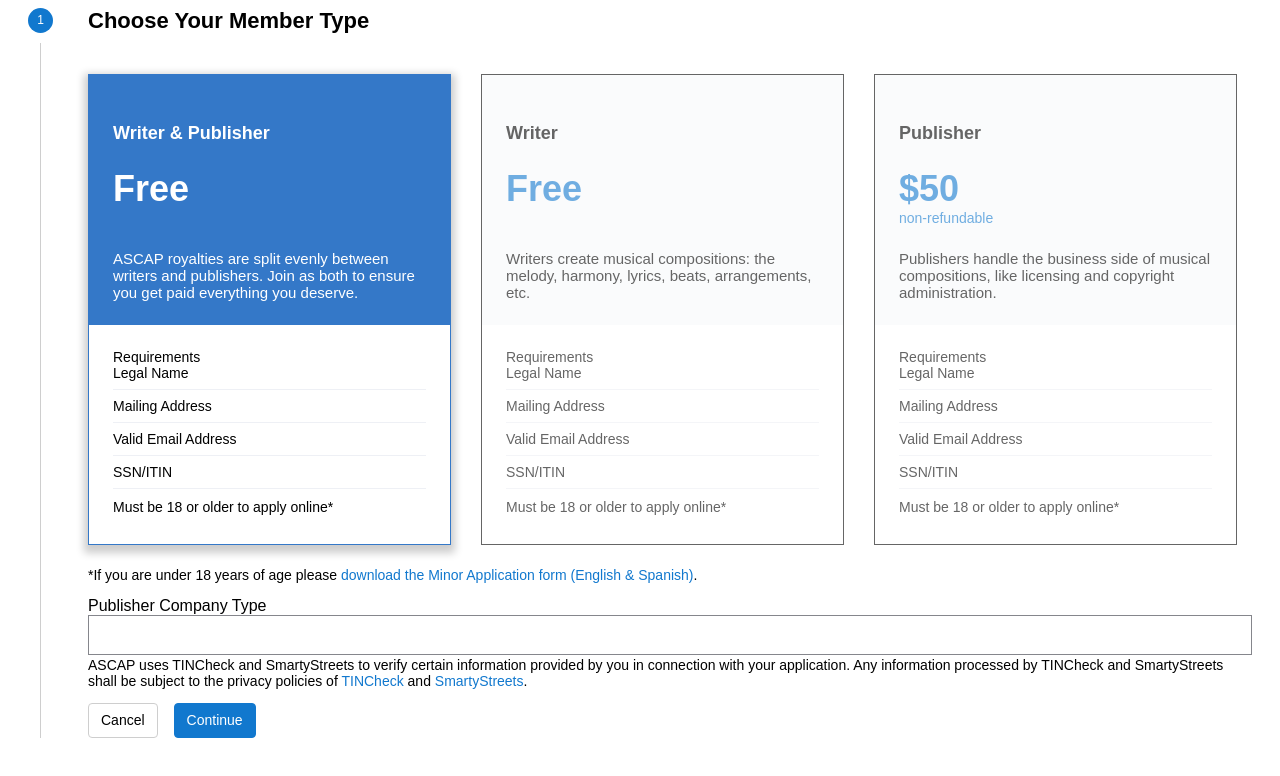
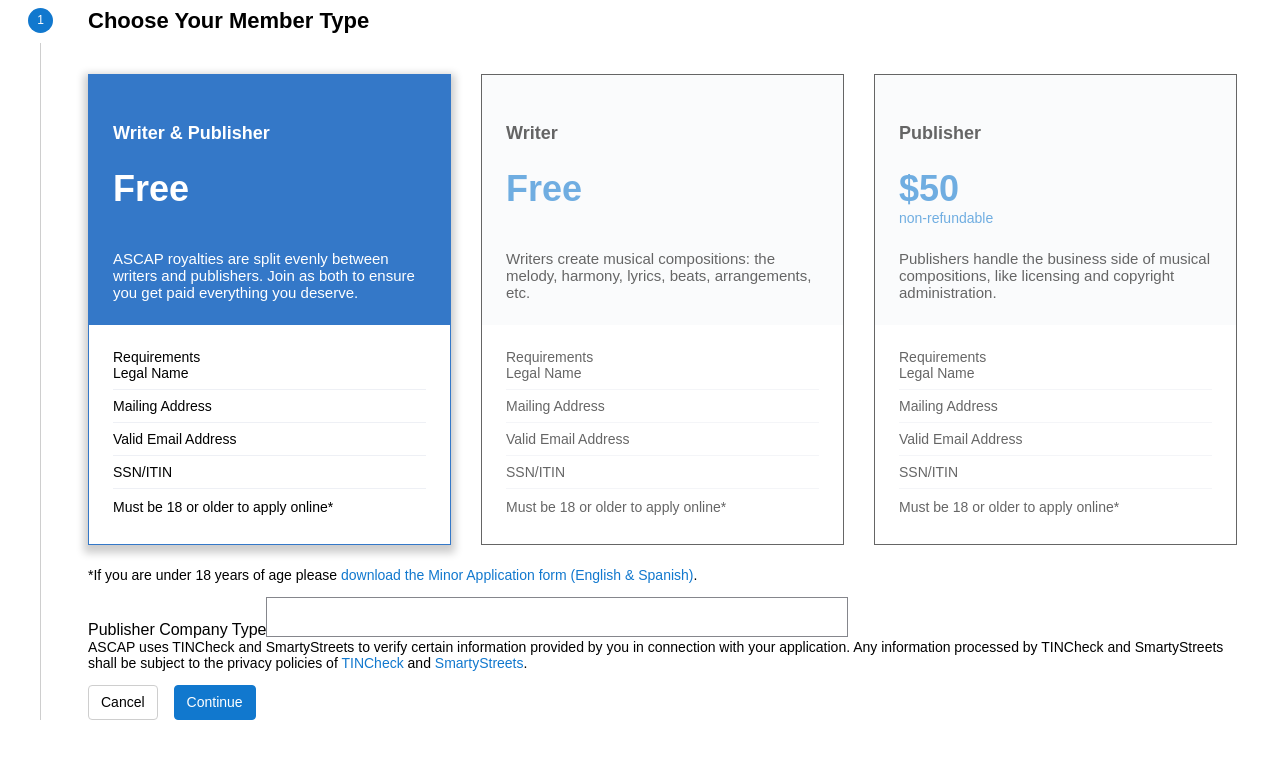
Before and after one commit to patcoston/ascap, a React (Vite) app: page / in a window 1280 px wide. Both pictures are taken after a click on the element 269 px from the left and 309 px from the top of the page. Shown: the top 776 px of the page. Built offline with nearby package versions, Linux system fonts and the light colour scheme.

Commit message:
Dropdown menu width 50% until width less than 1000px then width 100%

```diff
--- a/src/sass/DropDownMenu.scss
+++ b/src/sass/DropDownMenu.scss
@@ -3,9 +3,12 @@
 .dropdown-menu {
   .button {
     height: 40px;
-    width: 100%;
+    width: 50%;
     cursor: pointer;
     background-color: $bg-very-light;
     border: 1px solid $border-dark;
+    @media only screen and (max-width: 1000px) {
+      width: 100%;
+    }
   }
 }
```
